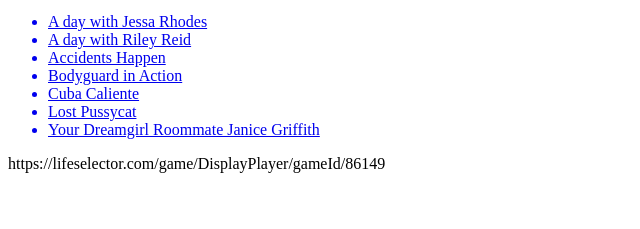
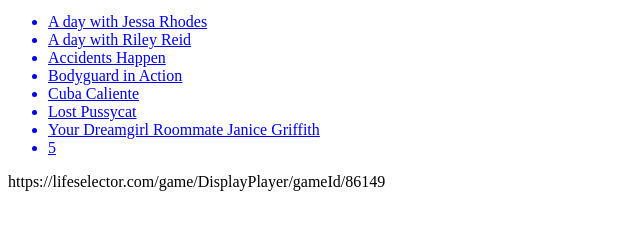
Before and after one commit to virtPc/rep4, a plain HTML site: page index.html in a window 1280 px wide. Shown: the part 101-330 px from the top of the page, without its empty margins (0-640 px from the left). Drawn offline with Linux system fonts and the light colour scheme.

Commit message:
Update index.html

```diff
--- a/index.html
+++ b/index.html
@@ -16,6 +16,7 @@
 	<a href="Cuba Caliente/index.html"><li>Cuba Caliente</li></a>
 	<a href="Lost Pussycat/index.html"><li>Lost Pussycat</li></a>
 	<a href="Your Dreamgirl Roommate Janice Griffith/index.html"><li>Your Dreamgirl Roommate Janice Griffith</li></a>
+	<a href="index2.html"><li>5</li></a>
 
 
 </ul>
```
